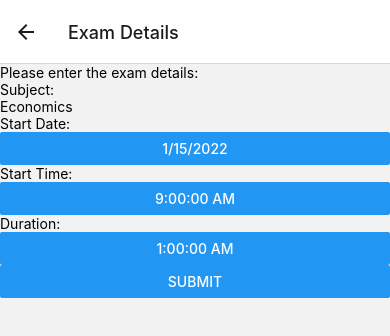
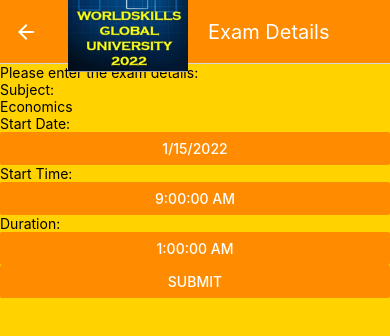
Before and after one commit to MichaelRRyan/WorldSkills-Ireland-2022, a React Native app in the folder Mobile/: screen /exam-details in a window 390 px wide. Shown: the top 336 px of the page. Built offline with nearby package versions, Linux system fonts and the light colour scheme.

Commit message:
Added basic styling and tidied App.js

```diff
--- a/Mobile/App.js
+++ b/Mobile/App.js
@@ -1,65 +1,26 @@
 import { StatusBar } from "expo-status-bar";
-import { Button, StyleSheet, Text, View } from "react-native";
 import { NavigationContainer } from "@react-navigation/native";
-import { createNativeStackNavigator } from "@react-navigation/native-stack";
 
-import LandingScreen from "./screens/landing.screen";
-import TeacherDetailsScreen from "./screens/teacher-details.screen";
-import ExamDetailsScreen from "./screens/exam-details.screen";
-import ClassViewChoiceScreen from "./screens/class-view-choice.screen";
-import ClassroomViewScreen from "./screens/classroom-view.screen";
-import ClassListViewScreen from "./screens/class-list-view.screen";
+import Navigator from "./navigator";
+import NavHeader from "./components/nav-header.component";
+
 import { ExamProvider } from "./contexts/exam.context";
-
-const Stack = createNativeStackNavigator();
 
 export default function App() {
   return (
     <NavigationContainer>
       <ExamProvider>
-        <Stack.Navigator initialRouteName="landing">
-          <Stack.Screen
-            name="landing"
-            component={LandingScreen}
-            options={{ title: "Launch Exam" }}
-          />
-          <Stack.Screen
-            name="teacher-details"
-            component={TeacherDetailsScreen}
-            options={{ title: "Teacher Details" }}
-          />
-          <Stack.Screen
-            name="exam-details"
-            component={ExamDetailsScreen}
-            options={{ title: "Exam Details" }}
-          />
-          <Stack.Screen
-            name="class-view-choice"
-            component={ClassViewChoiceScreen}
-            options={{ title: "Class View Choice" }}
-          />
-          <Stack.Screen
-            name="classroom-view"
-            component={ClassroomViewScreen}
-            options={{ title: "Classroom View" }}
-          />
-          <Stack.Screen
-            name="class-list-view"
-            component={ClassListViewScreen}
-            options={{ title: "Class List View" }}
-          />
-        </Stack.Navigator>
+        <Navigator screenOptions={screenOptions} />
       </ExamProvider>
       <StatusBar />
     </NavigationContainer>
   );
 }
 
-const styles = StyleSheet.create({
-  container: {
-    flex: 1,
-    backgroundColor: "#fff",
-    alignItems: "center",
-    justifyContent: "center",
+const screenOptions = {
+  headerStyle: {
+    backgroundColor: "rgb(255, 139, 0)",
   },
-});
+  headerTintColor: "#fff",
+  headerTitle: (props) => <NavHeader {...props} />,
+};
--- /dev/null
+++ b/Mobile/components/nav-header.component.js
@@ -0,0 +1,30 @@
+import { Image, Text, View, StyleSheet } from "react-native";
+
+const NavHeader = ({ children, tintColor }) => {
+  return (
+    <View style={styles.container}>
+      <Image
+        style={styles.logo}
+        source={require("../assets/logo-wsg-school.png")}
+      />
+      <Text style={{ ...styles.title, color: tintColor }}>{children}</Text>
+    </View>
+  );
+};
+
+const styles = StyleSheet.create({
+  container: {
+    flexDirection: "row",
+    alignItems: "center",
+  },
+  title: {
+    margin: 20,
+    fontSize: 20,
+  },
+  logo: {
+    height: 80,
+    width: 120,
+  },
+});
+
+export default NavHeader;
--- /dev/null
+++ b/Mobile/navigator.js
@@ -0,0 +1,49 @@
+import { createNativeStackNavigator } from "@react-navigation/native-stack";
+
+import LandingScreen from "./screens/landing.screen";
+import TeacherDetailsScreen from "./screens/teacher-details.screen";
+import ExamDetailsScreen from "./screens/exam-details.screen";
+import ClassViewChoiceScreen from "./screens/class-view-choice.screen";
+import ClassroomViewScreen from "./screens/classroom-view.screen";
+import ClassListViewScreen from "./screens/class-list-view.screen";
+
+const Stack = createNativeStackNavigator();
+
+const Navigator = (props) => {
+  return (
+    <Stack.Navigator initialRouteName="landing" {...props}>
+      <Stack.Screen
+        name="landing"
+        component={LandingScreen}
+        options={{ title: "Launch Exam" }}
+      />
+      <Stack.Screen
+        name="teacher-details"
+        component={TeacherDetailsScreen}
+        options={{ title: "Teacher Details" }}
+      />
+      <Stack.Screen
+        name="exam-details"
+        component={ExamDetailsScreen}
+        options={{ title: "Exam Details" }}
+      />
+      <Stack.Screen
+        name="class-view-choice"
+        component={ClassViewChoiceScreen}
+        options={{ title: "Class View Choice" }}
+      />
+      <Stack.Screen
+        name="classroom-view"
+        component={ClassroomViewScreen}
+        options={{ title: "Classroom View" }}
+      />
+      <Stack.Screen
+        name="class-list-view"
+        component={ClassListViewScreen}
+        options={{ title: "Class List View" }}
+      />
+    </Stack.Navigator>
+  );
+};
+
+export default Navigator;
--- a/Mobile/screens/class-list-view.screen.js
+++ b/Mobile/screens/class-list-view.screen.js
@@ -1,14 +1,22 @@
-import { View, Text, TextInput, Button } from "react-native";
+import { View, Text, TextInput, Button, StyleSheet } from "react-native";
 
 const ClassListViewScreen = ({ navigation }) => {
   return (
-    <View>
+    <View style={styles.container}>
       <Button
         title="Conclude Exam"
+        color="rgb(255, 139, 0)"
         onPress={() => navigation.navigate("landing")}
       />
     </View>
   );
 };
 
+const styles = StyleSheet.create({
+  container: {
+    backgroundColor: "rgb(255, 210, 0)",
+    flex: 1,
+  },
+});
+
 export default ClassListViewScreen;
--- a/Mobile/screens/class-view-choice.screen.js
+++ b/Mobile/screens/class-view-choice.screen.js
@@ -1,5 +1,5 @@
 import { useContext } from "react";
-import { View, Text, TextInput, Button } from "react-native";
+import { View, Text, TextInput, Button, StyleSheet } from "react-native";
 import { ExamContext } from "../contexts/exam.context";
 
 const ClassViewChoiceScreen = ({ navigation }) => {
@@ -8,17 +8,26 @@ const ClassViewChoiceScreen = ({ navigation }) => {
   console.log(currentExam);
 
   return (
-    <View>
+    <View style={styles.container}>
       <Button
         title="Classroom View"
+        color="rgb(255, 139, 0)"
         onPress={() => navigation.navigate("classroom-view")}
       />
       <Button
         title="Class List View"
+        color="rgb(255, 139, 0)"
         onPress={() => navigation.navigate("class-list-view")}
       />
     </View>
   );
 };
 
+const styles = StyleSheet.create({
+  container: {
+    backgroundColor: "rgb(255, 210, 0)",
+    flex: 1,
+  },
+});
+
 export default ClassViewChoiceScreen;
--- a/Mobile/screens/classroom-view.screen.js
+++ b/Mobile/screens/classroom-view.screen.js
@@ -1,14 +1,22 @@
-import { View, Text, TextInput, Button } from "react-native";
+import { View, Text, TextInput, Button, StyleSheet } from "react-native";
 
 const ClassroomViewScreen = ({ navigation }) => {
   return (
-    <View>
+    <View style={styles.container}>
       <Button
         title="Conclude Exam"
+        color="rgb(255, 139, 0)"
         onPress={() => navigation.navigate("landing")}
       />
     </View>
   );
 };
 
+const styles = StyleSheet.create({
+  container: {
+    backgroundColor: "rgb(255, 210, 0)",
+    flex: 1,
+  },
+});
+
 export default ClassroomViewScreen;
--- a/Mobile/screens/exam-details.screen.js
+++ b/Mobile/screens/exam-details.screen.js
@@ -1,5 +1,5 @@
 import { useContext, useState } from "react";
-import { View, Text, TextInput, Button } from "react-native";
+import { View, Text, TextInput, Button, StyleSheet } from "react-native";
 import { ExamContext } from "../contexts/exam.context";
 import { DateTimePickerAndroid } from "@react-native-community/datetimepicker";
 
@@ -53,7 +53,7 @@ const ExamDetailsScreen = ({ navigation }) => {
   };
 
   return (
-    <View>
+    <View style={styles.container}>
       <Text>Please enter the exam details:</Text>
 
       <View>
@@ -64,21 +64,37 @@ const ExamDetailsScreen = ({ navigation }) => {
         />
 
         <Text>Start Date:</Text>
-        <Button onPress={showDatePicker} title={date.toLocaleDateString()} />
+        <Button
+          title={date.toLocaleDateString()}
+          color="rgb(255, 139, 0)"
+          onPress={showDatePicker}
+        />
 
         <Text>Start Time:</Text>
-        <Button onPress={showTimePicker} title={date.toLocaleTimeString()} />
+        <Button
+          title={date.toLocaleTimeString()}
+          color="rgb(255, 139, 0)"
+          onPress={showTimePicker}
+        />
 
         <Text>Duration:</Text>
         <Button
+          title={duration.toLocaleTimeString()}
+          color="rgb(255, 139, 0)"
           onPress={showDurationPicker}
-          title={duration.toLocaleTimeString()}
         />
       </View>
 
-      <Button title="Submit" onPress={onSubmit} />
+      <Button title="Submit" color="rgb(255, 139, 0)" onPress={onSubmit} />
     </View>
   );
 };
 
+const styles = StyleSheet.create({
+  container: {
+    backgroundColor: "rgb(255, 210, 0)",
+    flex: 1,
+  },
+});
+
 export default ExamDetailsScreen;
--- a/Mobile/screens/landing.screen.js
+++ b/Mobile/screens/landing.screen.js
@@ -1,15 +1,28 @@
-import { View, Text, Button } from "react-native";
+import { View, Text, Button, StyleSheet } from "react-native";
 
 const LandingScreen = ({ navigation }) => {
   return (
-    <View>
-      <Text>Welcome!</Text>
+    <View style={styles.container}>
+      <Text style={styles.welcome}>Welcome!</Text>
       <Button
         title="Launch Exam"
+        color="rgb(255, 139, 0)"
         onPress={() => navigation.navigate("teacher-details")}
       />
     </View>
   );
 };
 
+const styles = StyleSheet.create({
+  container: {
+    backgroundColor: "rgb(255, 210, 0)",
+    flex: 1,
+  },
+  welcome: {
+    textAlign: "center",
+    fontSize: 24,
+    margin: 10,
+  },
+});
+
 export default LandingScreen;
--- a/Mobile/screens/teacher-details.screen.js
+++ b/Mobile/screens/teacher-details.screen.js
@@ -1,5 +1,5 @@
 import { useContext, useState } from "react";
-import { View, Text, TextInput, Button } from "react-native";
+import { View, Text, TextInput, Button, StyleSheet } from "react-native";
 import { ExamContext } from "../contexts/exam.context";
 
 const TeacherDetailsScreen = ({ navigation }) => {
@@ -16,12 +16,23 @@ const TeacherDetailsScreen = ({ navigation }) => {
   };
 
   return (
-    <View>
+    <View style={styles.container}>
       <Text>Please enter your name:</Text>
       <TextInput placeholder="John Doe" onChangeText={onChangeTextHandler} />
-      <Button title="Submit" onPress={onSubmitHandler} />
+      <Button
+        title="Submit"
+        color="rgb(255, 139, 0)"
+        onPress={onSubmitHandler}
+      />
     </View>
   );
 };
 
+const styles = StyleSheet.create({
+  container: {
+    backgroundColor: "rgb(255, 210, 0)",
+    flex: 1,
+  },
+});
+
 export default TeacherDetailsScreen;
```
Also changed, not shown: Mobile/assets/logo-wsg-school.png (added).
